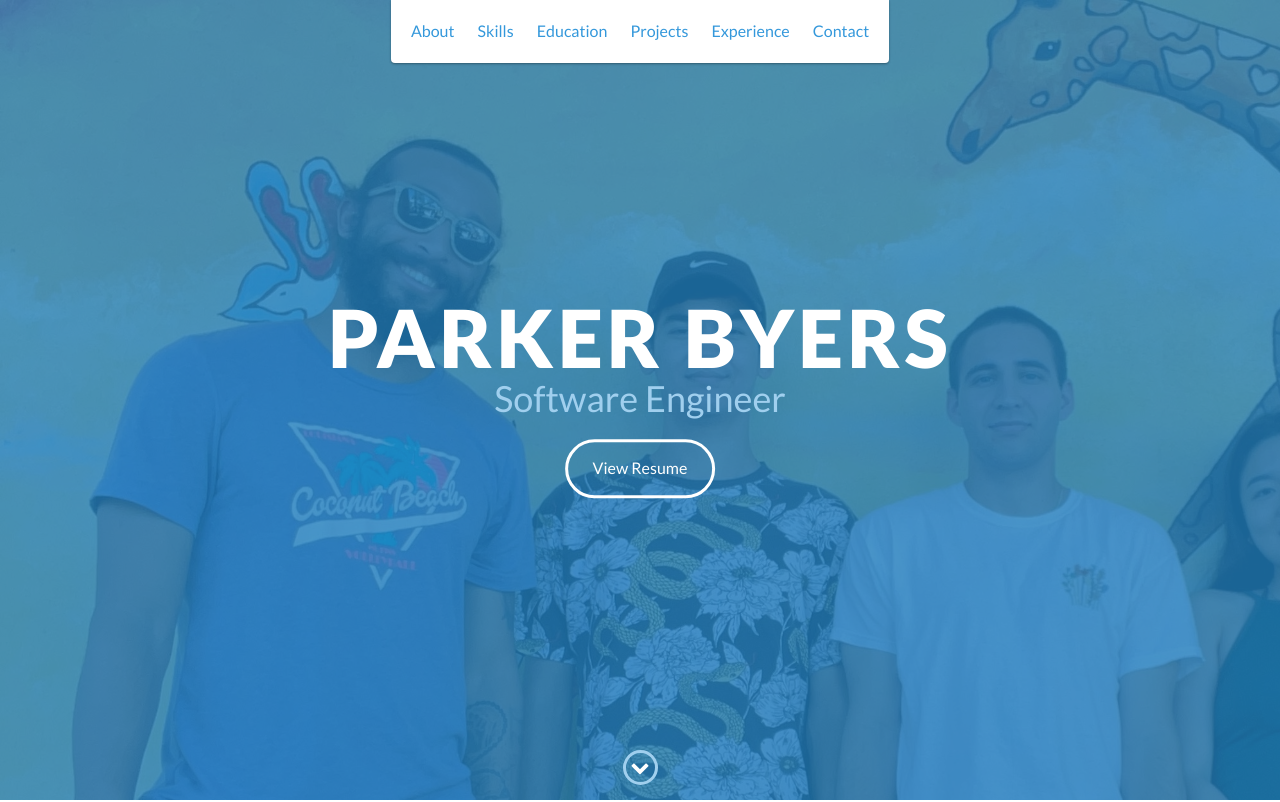
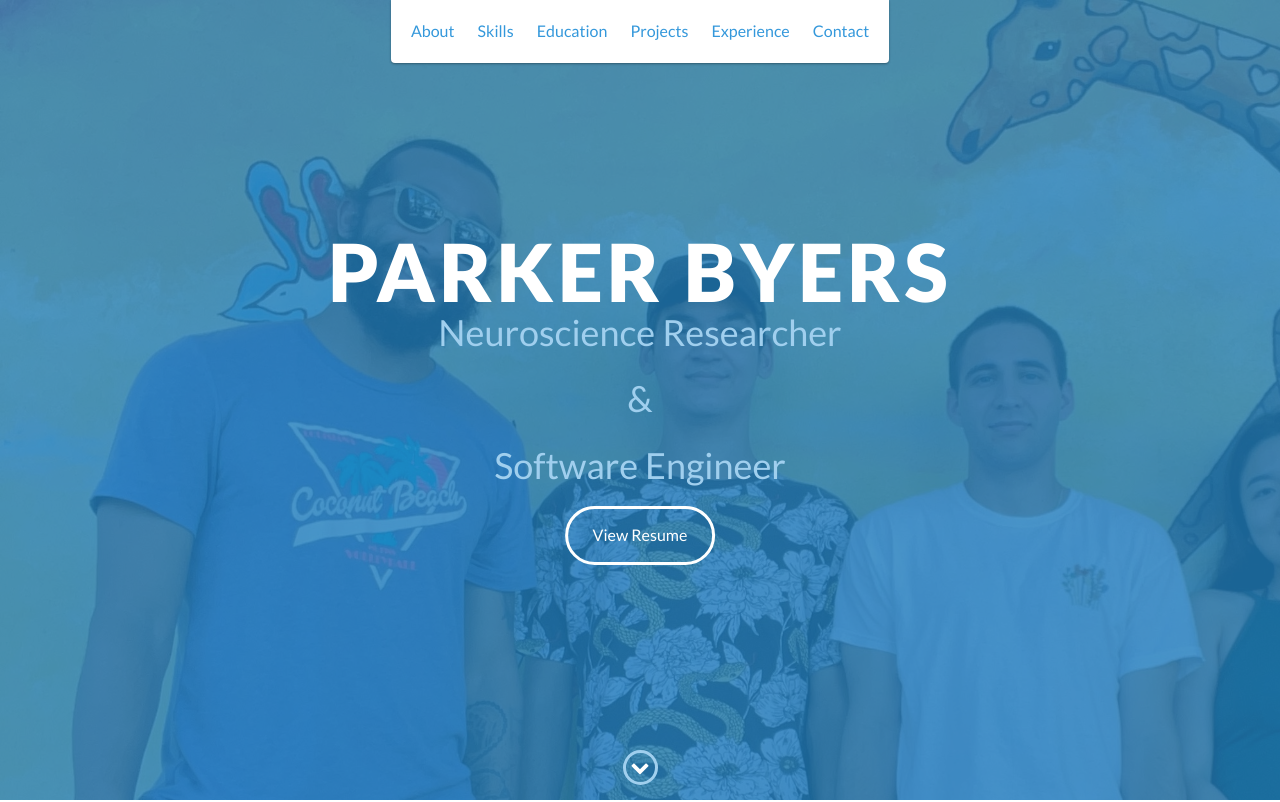
Before and after one commit to byerspn/byerspn.github.io, a plain HTML site: page index.html in a window 1280 px wide. Shown: the top 802 px of the page. Drawn offline with nearby package versions, Linux system fonts and the light colour scheme.

Commit message:
minor update
changed my short personal description

```diff
--- a/index.html
+++ b/index.html
@@ -49,7 +49,9 @@
     <div id="lead">
         <div id="lead-content">
             <h1>Parker Byers</h1>
-            <h2>Software Engineer</h2>
+            <h2>Neuroscience Researcher</h2>
+	    <h2>&</h2>
+	    <h2>Software Engineer</h2>
             <a href="https://docs.google.com/document/d/1s9J4J6zSnfaDfpu_otBrf-yiQAt72fIZbljn7vljEWM/edit?usp=sharing" class="btn-rounded-white">View Resume</a>
         </div>
         <!-- End #lead-content -->
```
